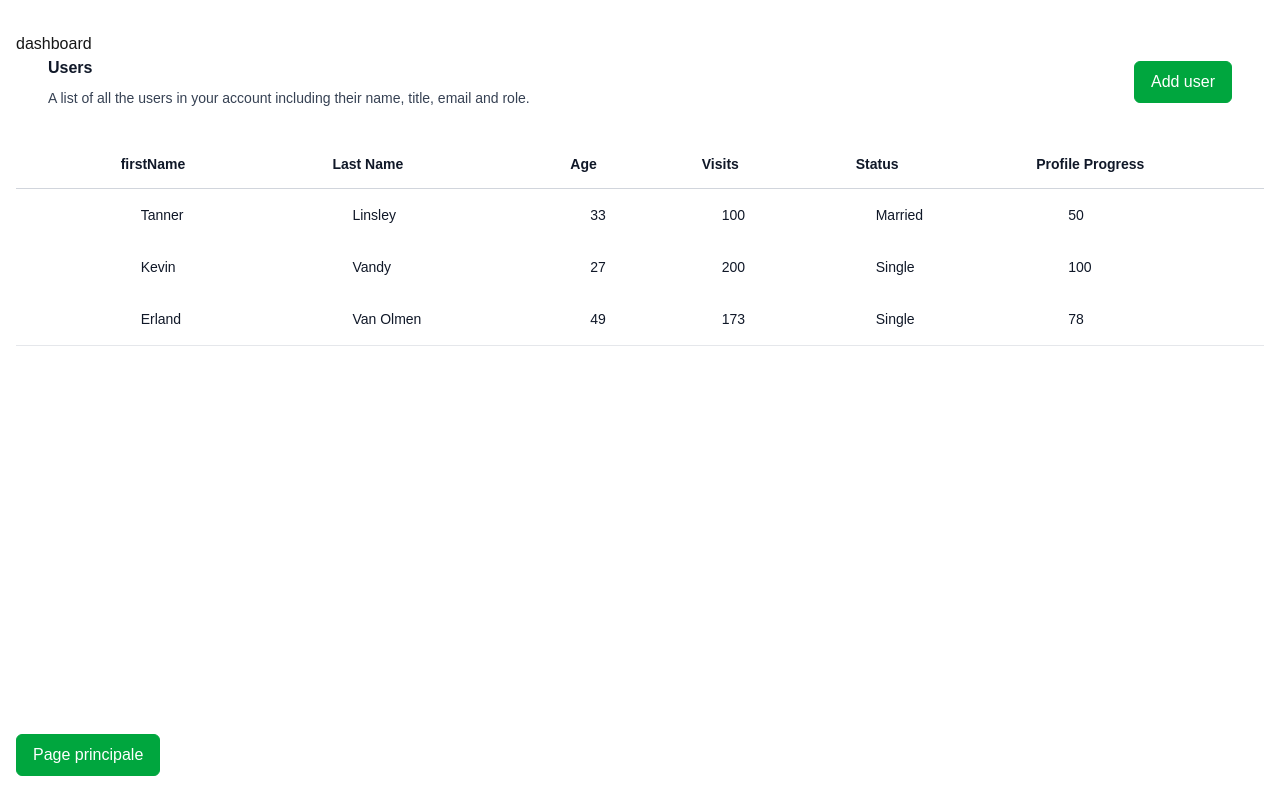
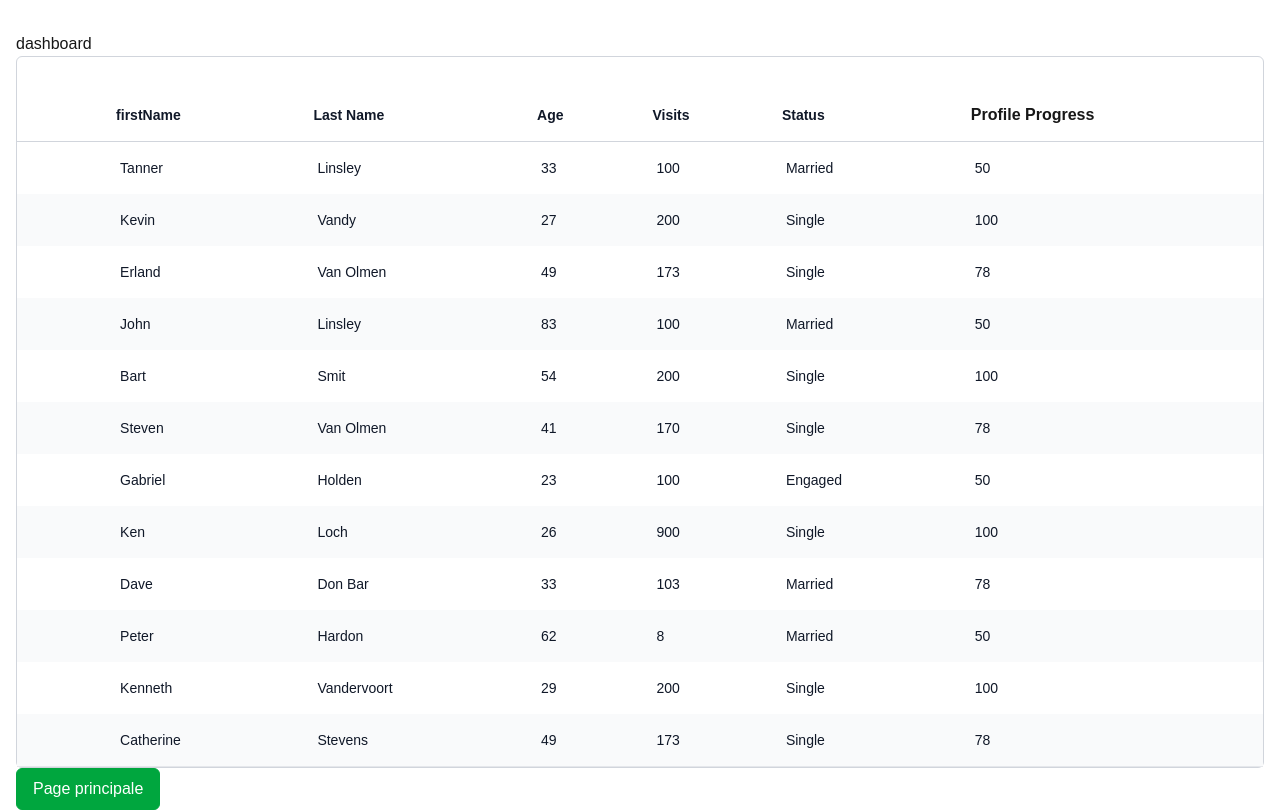
Before and after one commit to TheRealByteraver/projetmireille, a Next.js app: page /dashboard in a window 1280 px wide. Built offline with nearby package versions, Linux system fonts and the light colour scheme.

Commit message:
fixed react table layout

```diff
--- a/components/pages/Dashboard/index.tsx
+++ b/components/pages/Dashboard/index.tsx
@@ -34,6 +34,78 @@ const Dashboard = (): React.JSX.Element => {
       progress: 78,
       status: 'Single',
     },
+    {
+      firstName: 'John',
+      lastName: 'Linsley',
+      age: 83,
+      visits: 100,
+      progress: 50,
+      status: 'Married',
+    },
+    {
+      firstName: 'Bart',
+      lastName: 'Smit',
+      age: 54,
+      visits: 200,
+      progress: 100,
+      status: 'Single',
+    },
+    {
+      firstName: 'Steven',
+      lastName: 'Van Olmen',
+      age: 41,
+      visits: 170,
+      progress: 78,
+      status: 'Single',
+    },
+    {
+      firstName: 'Gabriel',
+      lastName: 'Holden',
+      age: 23,
+      visits: 100,
+      progress: 50,
+      status: 'Engaged',
+    },
+    {
+      firstName: 'Ken',
+      lastName: 'Loch',
+      age: 26,
+      visits: 900,
+      progress: 100,
+      status: 'Single',
+    },
+    {
+      firstName: 'Dave',
+      lastName: 'Don Bar',
+      age: 33,
+      visits: 103,
+      progress: 78,
+      status: 'Married',
+    },
+    {
+      firstName: 'Peter',
+      lastName: 'Hardon',
+      age: 62,
+      visits: 8,
+      progress: 50,
+      status: 'Married',
+    },
+    {
+      firstName: 'Kenneth',
+      lastName: 'Vandervoort',
+      age: 29,
+      visits: 200,
+      progress: 100,
+      status: 'Single',
+    },
+    {
+      firstName: 'Catherine',
+      lastName: 'Stevens',
+      age: 49,
+      visits: 173,
+      progress: 78,
+      status: 'Single',
+    },
   ];
 
   return (
--- a/components/ui/ReactTable/index.tsx
+++ b/components/ui/ReactTable/index.tsx
@@ -40,22 +40,8 @@ const ReactTable = <T,>(props: Props<T>): React.JSX.Element => {
   // METHODS
   const classNames = (...classes: string[]): string => classes.filter(Boolean).join(' ');
 
-  // console.log(table.getRowModel());
-  // console.log(table.getHeaderGroups());
-
   return (
-    <div className="px-4 sm:px-6 lg:px-8">
-      <div className="sm:flex sm:items-center">
-        <div className="sm:flex-auto">
-          <h1 className="text-base font-semibold text-gray-900">Users</h1>
-          <p className="mt-2 text-sm text-gray-700">
-            A list of all the users in your account including their name, title, email and role.
-          </p>
-        </div>
-        <div className="mt-4 sm:mt-0 sm:ml-16 sm:flex-none">
-          <Button color="green">Add user</Button>
-        </div>
-      </div>
+    <div className="px-4 sm:px-6 lg:px-8 border border-gray-300 rounded-md">
       <div className="mt-8 flow-root">
         <div className="-mx-4 -my-2 sm:-mx-6 lg:-mx-8">
           <div className="inline-block min-w-full py-2 align-middle">
@@ -68,33 +54,20 @@ const ReactTable = <T,>(props: Props<T>): React.JSX.Element => {
                       {headers.map((header, index) => {
                         const isFirstHeader = index === 0;
                         const isLastHeader = index === headers.length - 1;
-                        const commonHeaderClass =
-                          'sticky top-0 z-10 border-b border-gray-300 bg-white/75 py-3.5 ' +
-                          'text-left text-sm font-semibold text-gray-900 backdrop-blur-sm backdrop-filter ';
+                        const commonHeaderClass = 'sticky top-0 z-10 border-b border-gray-300 bg-white/75 py-3.5';
+                        const textClass =
+                          'text-left text-sm font-semibold text-gray-900 backdrop-blur-sm backdrop-filter';
                         const specificHeaderClass = isFirstHeader
-                          ? 'pr-3 pl-4 sm:pl-6 lg:pl-8 '
+                          ? 'pr-3 pl-4 sm:pl-6 lg:pl-8 ' + textClass
                           : isLastHeader
-                            ? ''
-                            : 'pr-4 pl-3 sm:pr-6 lg:pr-8';
+                            ? 'pr-4 pl-3 backdrop-blur-sm backdrop-filter sm:pr-6 lg:pr-8'
+                            : 'px-3 ' + textClass;
 
                         return (
                           <th
                             key={header.id}
                             scope="col"
-                            className={specificHeaderClass + commonHeaderClass}
-                            // className2={
-                            //   'sticky top-0 z-10 border-b border-gray-300 bg-white/75 px-3 py-3.5 ' +
-                            //   ' text-left text-sm font-semibold text-gray-900 backdrop-blur-sm backdrop-filter ' +
-                            //   'sm:table-cell'
-                            // }
-                            // className3={
-                            //   'sticky top-0 z-10 border-b border-gray-300 bg-white/75 py-3.5 ' +
-                            //   'pr-4 pl-3 backdrop-blur-sm backdrop-filter sm:pr-6 lg:pr-8'
-                            // }
-
-                            // common:
-                            // sticky top-0 z-10 border-b border-gray-300 bg-white/75 py-3.5
-                            // text-left text-sm font-semibold text-gray-900 backdrop-blur-sm backdrop-filter
+                            className={classNames(specificHeaderClass, commonHeaderClass)}
                           >
                             {
                               <span className="inline-flex items-center w-full group">
@@ -113,7 +86,7 @@ const ReactTable = <T,>(props: Props<T>): React.JSX.Element => {
                   const cells = row.getVisibleCells();
                   const isLastRow = index === table.getRowModel().rows.length - 1;
                   return (
-                    <tr key={row.id} className="">
+                    <tr key={row.id} className="even:bg-gray-50">
                       {cells.map((cell) => (
                         <td
                           key={cell.id}
@@ -121,7 +94,7 @@ const ReactTable = <T,>(props: Props<T>): React.JSX.Element => {
                           style={{ height: '1px' }} // allows for full-height children
                           className={classNames(
                             isLastRow ? 'border-b border-gray-200' : '',
-                            'py-4 pr-3 pl-4 text-sm font-medium whitespace-nowrap text-gray-900 sm:pl-6 lg:pl-8',
+                            'py-4 pr-3 pl-4 text-sm font-medium whitespace-nowrap text-gray-900 sm:pr-8',
                           )}
                         >
                           {flexRender(cell.column.columnDef.cell, cell.getContext())}
```
